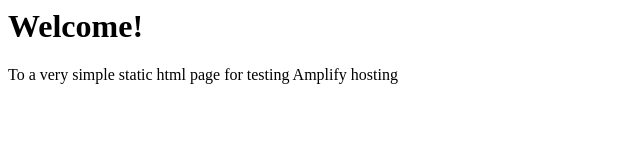
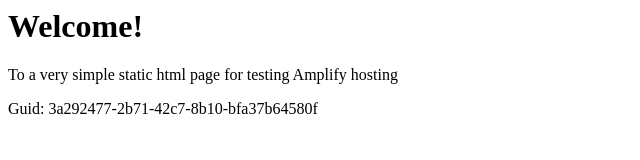
Before and after one commit to aws-aemilia-pdx/Github-PR-Commit-Integration-Test-DoNotTouch-GitHubAutoBuildPrPreviewCanaryTest-v1-beta-us-west-2, a website: page src/index.html in a window 1280 px wide. Shown: the whole page, without its empty margins (0-640 px from the left). Drawn offline with Linux system fonts and the light colour scheme.

Commit message:
commit from integ tests

```diff
--- a/src/index.html
+++ b/src/index.html
@@ -1,3 +1,5 @@
+
+
 <html lang="en">
 
 <head>
@@ -10,6 +12,6 @@
 <body>
     <h1>Welcome!</h1>
     <p>To a very simple static html page for testing Amplify hosting</p>
-</body>
+    <p>Guid: 3a292477-2b71-42c7-8b10-bfa37b64580f</p></body>
 
 </html>
```
